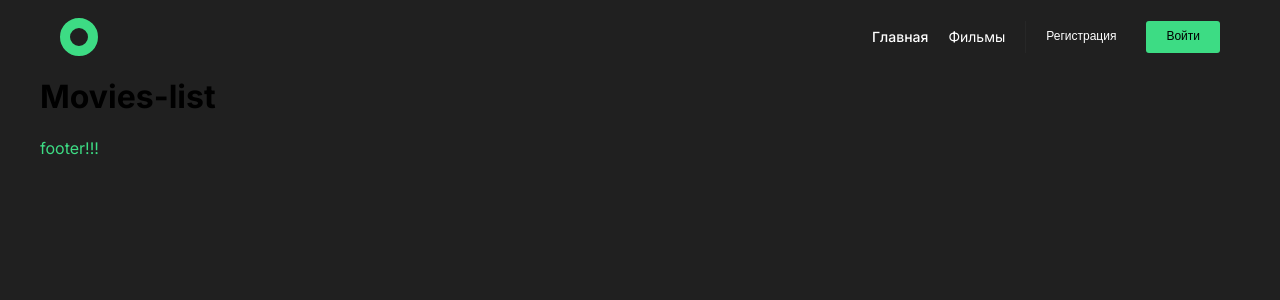
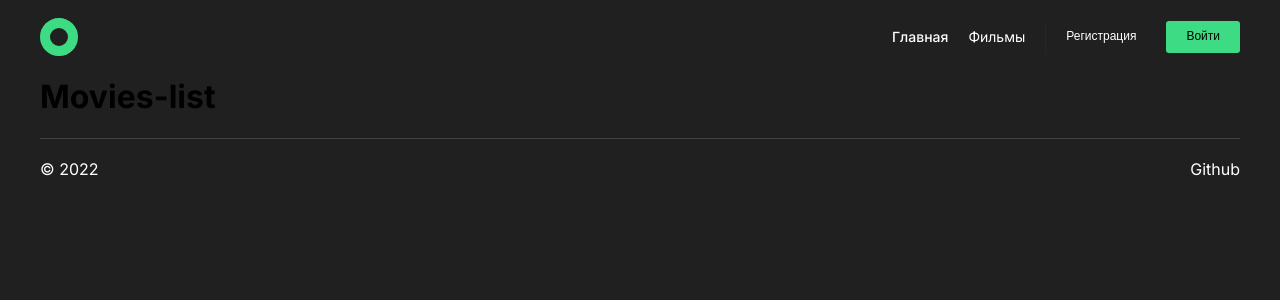
Before and after one commit to vpetrukhin/MoviesList, a Next.js app: page / in a window 1280 px wide. Shown: the top 300 px of the page. Built offline with nearby package versions, Linux system fonts and the light colour scheme.

Commit message:
Сделан header

```diff
--- a/app/components/Layout/Footer/Footer.module.scss
+++ b/app/components/Layout/Footer/Footer.module.scss
@@ -1,5 +1,19 @@
 @import '../../../styles/variables';
 
 .footer {
-  color: $light-green;
+  padding: 20px 0;
+  display: flex;
+  align-items: center;
+  justify-content: space-between;
+  border-top: 1px solid $grey;
+  color: $white;
+  &Copyright {
+    margin: 0;
+  }
+  &Links {
+    margin: 0;
+    padding: 0;
+    list-style: none;
+    gap: 20px;
+  }
 }
--- a/app/components/Layout/Footer/Footer.tsx
+++ b/app/components/Layout/Footer/Footer.tsx
@@ -3,7 +3,12 @@ import styles from './Footer.module.scss';
 export const Footer = () => {
   return (
       <footer className={styles.footer}>
-          footer!!!
+          <p className={styles.footerCopyright}>&copy; {new Date().getFullYear()}</p>
+          <ul className={styles.footerLinks}>
+              <li className={styles.footerLink}>
+                  <a href="https://github.com/vpetrukhin">Github</a>
+              </li>
+          </ul>
       </footer>
   )
 }
--- a/app/components/Layout/Header/Header.module.scss
+++ b/app/components/Layout/Header/Header.module.scss
@@ -1,5 +1,5 @@
 .header {
-  max-width: 1160px;
+  //max-width: 1160px;
   margin: 0 auto 18px;
   display: flex;
   align-items: center;
@@ -12,7 +12,7 @@
 
 }
 
-@media screen and (max-width: 1160px) {
+@media screen and (max-width: 1200px) {
   .header {
     width: 95%;
   }
--- a/app/styles/variables.scss
+++ b/app/styles/variables.scss
@@ -5,3 +5,4 @@ $main-bg: #202020;
 $second-bg: #272727;
 $light-green: #3DDC84;
 $blue: #4285F4;
+$grey: #424242;
```
